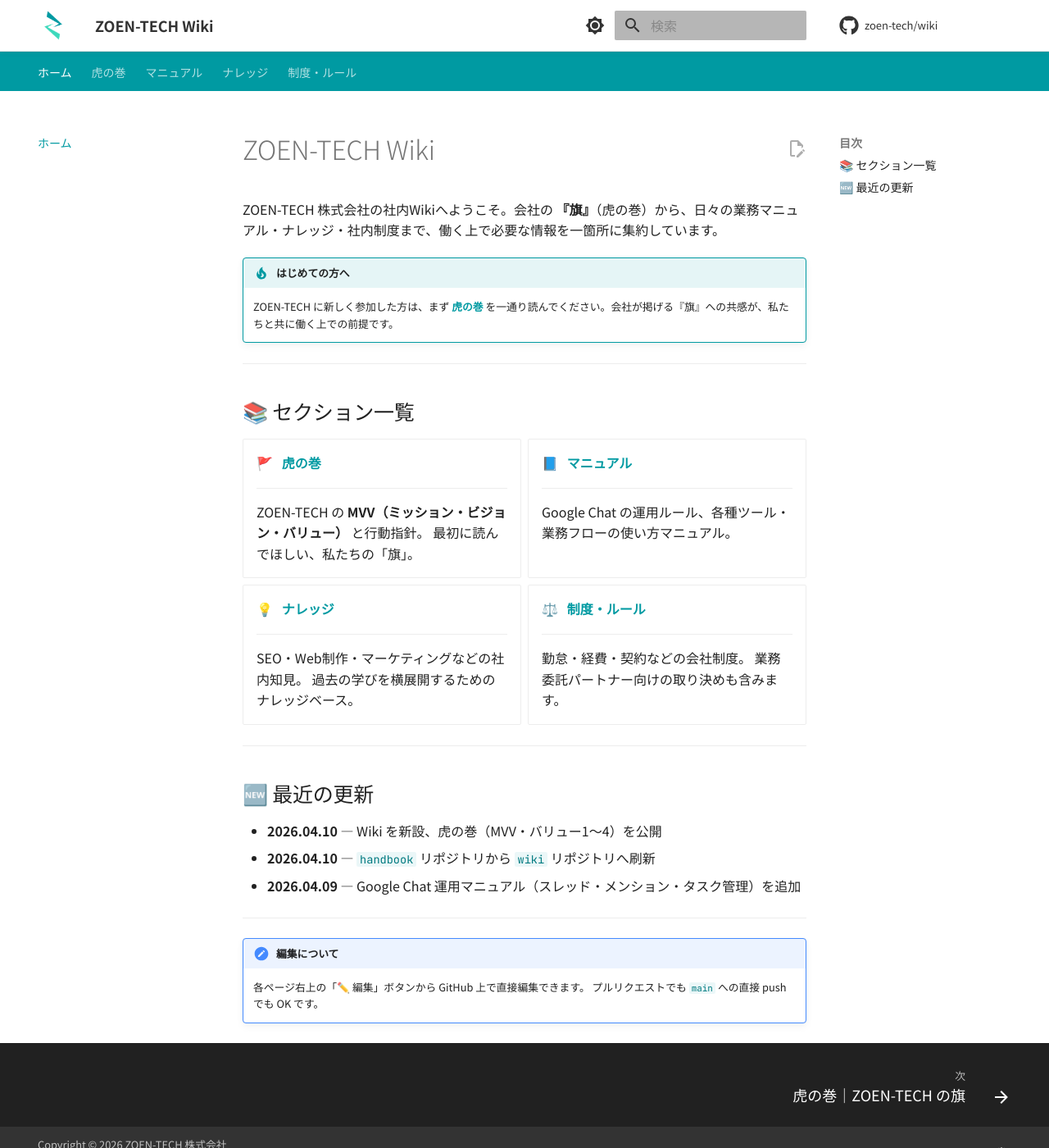
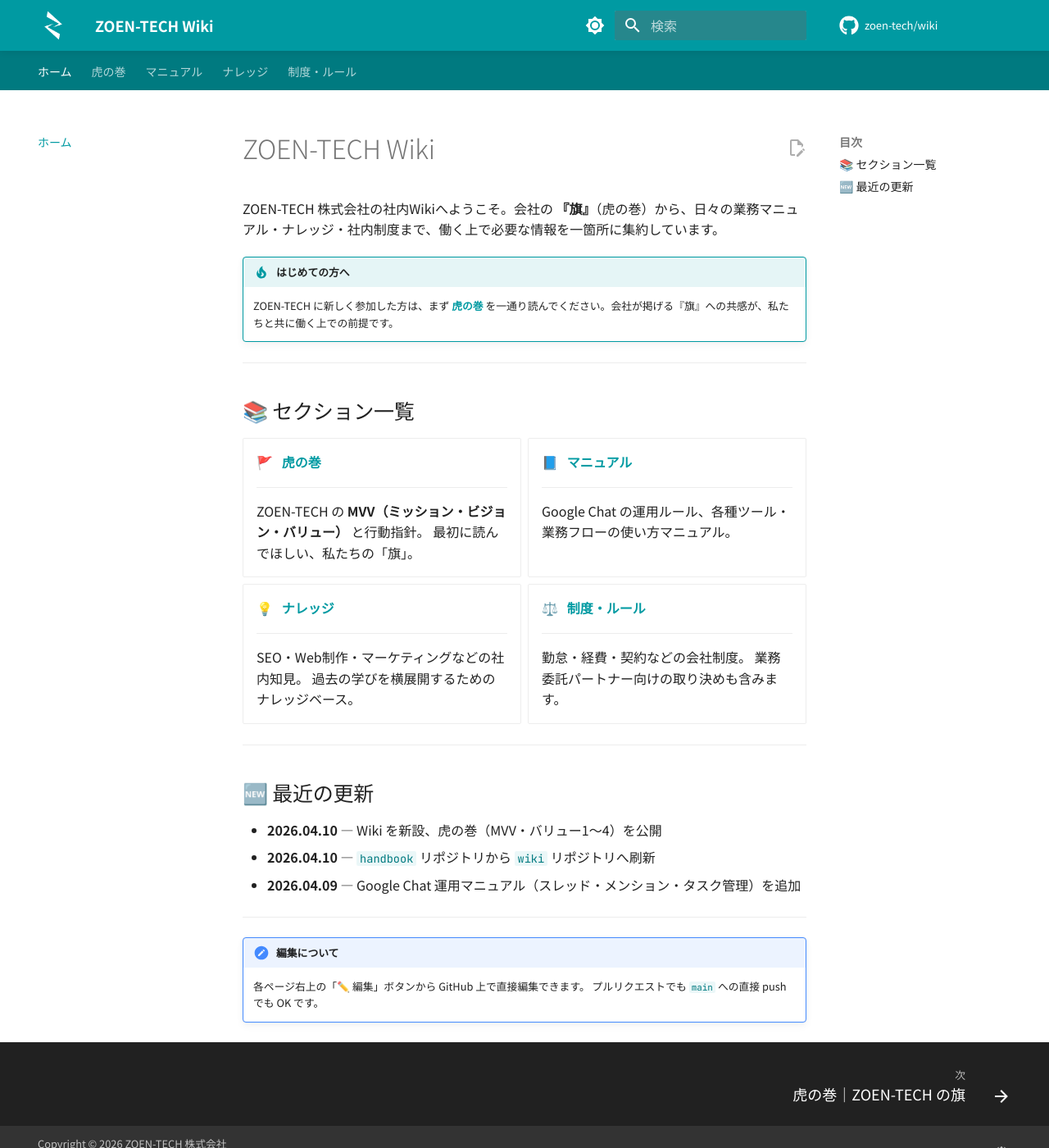
Before and after one commit to zoen-tech/wiki, an MkDocs documentation site: the page built from docs/index.md, in a window 1280 px wide and 1400 px high. Shown: the whole window at 82% size. Built offline with MkDocs 1.6.1 and Material for MkDocs 9.7.7, drawn with Linux system fonts in a browser that asks for light colours; comment, search, counter and statistics services are not loaded.

Commit message:
ヘッダーをティール背景＋白抜きロゴに変更
ヘッダー背景をブランドカラー（ティール）に戻し、ロゴはCSSフィルター（brightness(0) invert(1)）で白抜き化。タブバーは一段濃いティールで階層を表現。

```diff
--- a/docs/stylesheets/extra.css
+++ b/docs/stylesheets/extra.css
@@ -18,13 +18,13 @@
 
 /* Light scheme */
 [data-md-color-scheme="default"] {
-  --md-primary-fg-color:        #ffffff;
-  --md-primary-fg-color--light: #ffffff;
+  --md-primary-fg-color:        var(--zoen-primary);
+  --md-primary-fg-color--light: var(--zoen-primary-light);
   --md-primary-fg-color--dark:  var(--zoen-primary-dark);
-  --md-primary-bg-color:        #333333;
-  --md-primary-bg-color--light: #646464;
+  --md-primary-bg-color:        #ffffff;
+  --md-primary-bg-color--light: #ffffffb3;
 
-  --md-accent-fg-color:         var(--zoen-primary);
+  --md-accent-fg-color:         var(--zoen-primary-dark);
   --md-accent-fg-color--transparent: rgba(0, 154, 162, 0.1);
   --md-accent-bg-color:         #ffffff;
   --md-accent-bg-color--light:  #ffffffb3;
@@ -45,40 +45,44 @@
 }
 
 /* ============================================================
-   Header
+   Header (teal background with white knockout logo)
    ============================================================ */
 [data-md-color-scheme="default"] .md-header {
-  background-color: #ffffff;
-  color: var(--zoen-text);
-  border-bottom: 1px solid var(--zoen-border);
-  box-shadow: 0 2px 8px rgba(0, 0, 0, 0.04);
+  background-color: var(--zoen-primary);
+  color: #ffffff;
+  box-shadow: 0 2px 8px rgba(0, 0, 0, 0.08);
 }
 
+/* Logo: 白抜き化（filter で白シルエット） */
 .md-header__button.md-logo img,
 .md-header__button.md-logo svg {
   height: 1.9rem;
   width: auto;
+  filter: brightness(0) invert(1);
 }
 
 .md-header__title {
   font-weight: 600;
-  color: var(--zoen-text);
+  color: #ffffff;
 }
 
 [data-md-color-scheme="default"] .md-header__button {
-  color: var(--zoen-text);
+  color: #ffffff;
 }
 [data-md-color-scheme="default"] .md-search__input {
-  background-color: rgba(0, 0, 0, 0.04);
-  color: var(--zoen-text);
+  background-color: rgba(255, 255, 255, 0.15);
+  color: #ffffff;
 }
 [data-md-color-scheme="default"] .md-search__input::placeholder {
-  color: #888888;
+  color: rgba(255, 255, 255, 0.7);
+}
+[data-md-color-scheme="default"] .md-search__icon {
+  color: #ffffff;
 }
 
-/* Tabs bar (teal) */
+/* Tabs bar: 一段濃いティールで階層を表現 */
 [data-md-color-scheme="default"] .md-tabs {
-  background-color: var(--zoen-primary);
+  background-color: var(--zoen-primary-dark);
   color: #ffffff;
 }
 [data-md-color-scheme="default"] .md-tabs__link {
```
